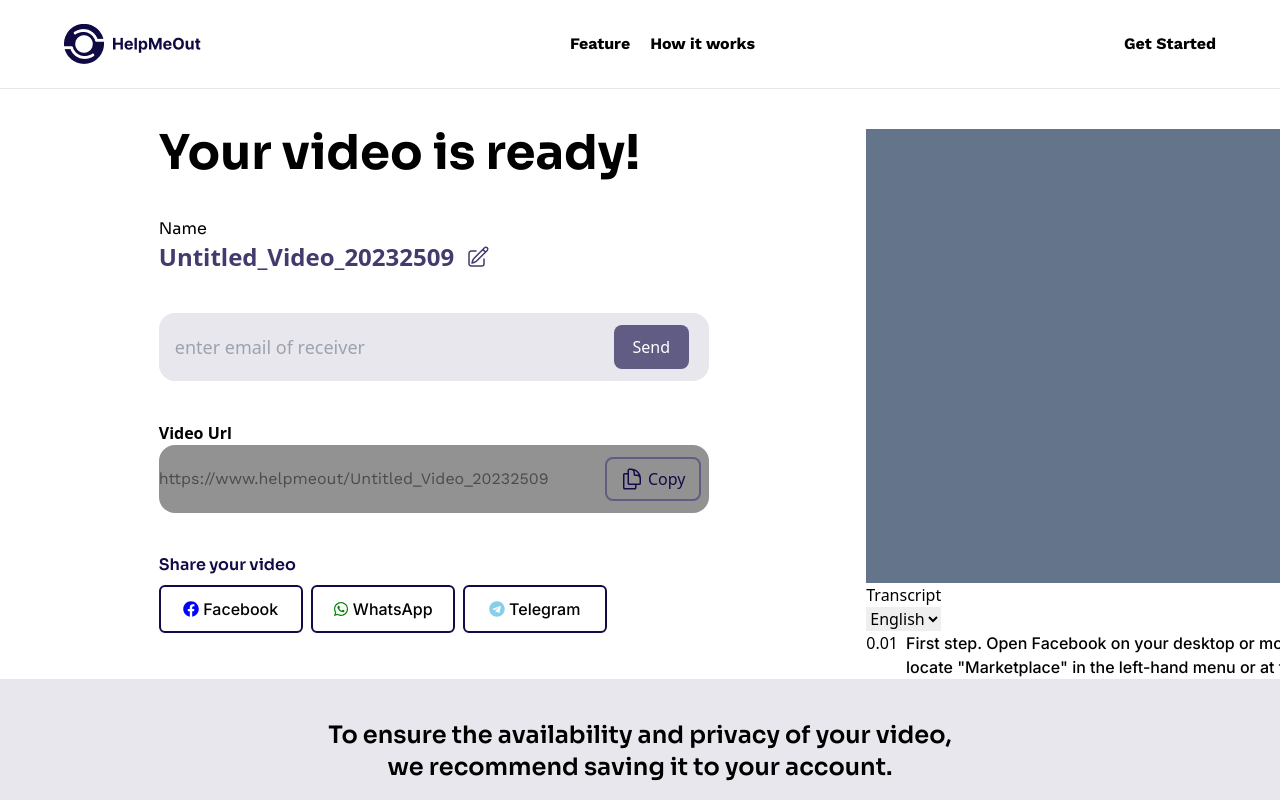
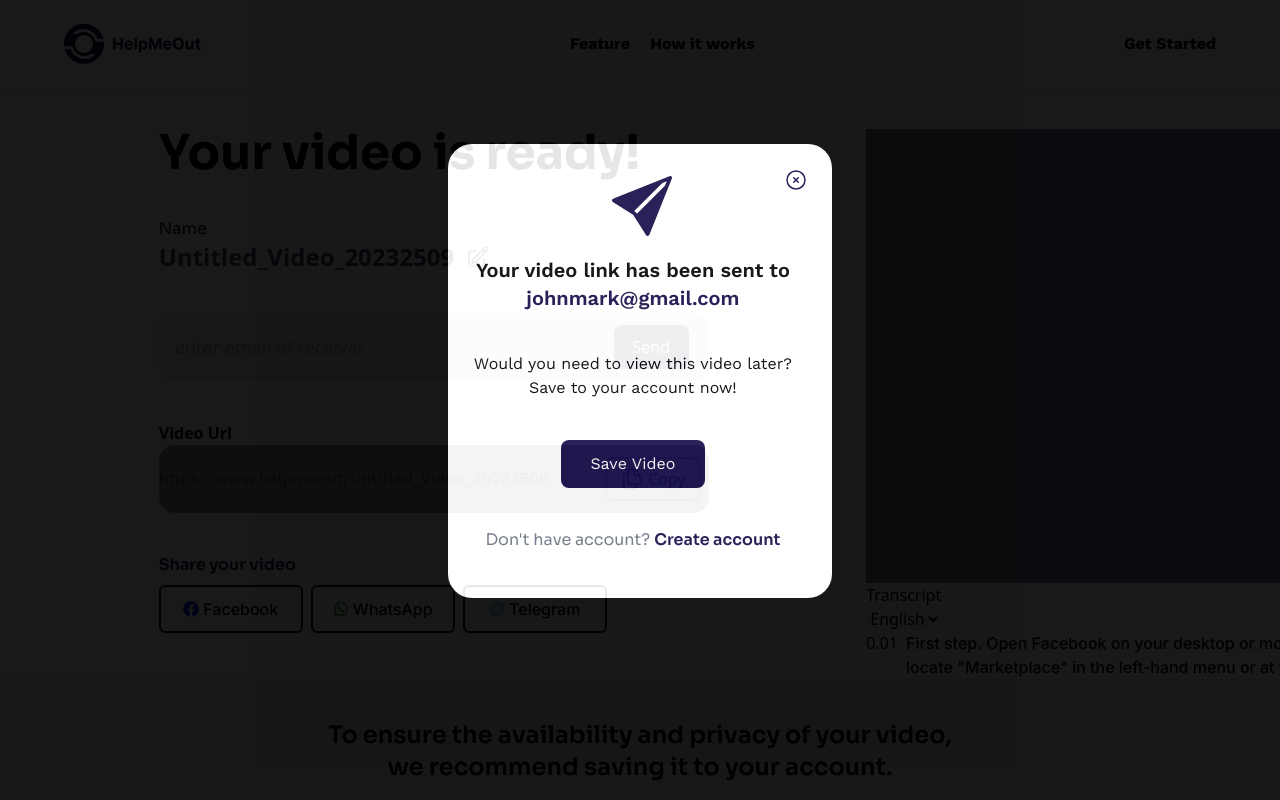
Before and after one commit to austynomilan/chrome_extension, a React (Vite) app in the folder helpmeout/: page /recorded in a window 1280 px wide. Both pictures are taken after a click on the element "Send". Shown: the top 800 px of the page. Built offline with nearby package versions, Linux system fonts and the light colour scheme.

Commit message:
send success component added

```diff
--- a/helpmeout/src/Recorded/recorded.jsx
+++ b/helpmeout/src/Recorded/recorded.jsx
@@ -1,14 +1,21 @@
-import React from 'react'
+import React, { useState } from 'react'
 import Nav from '../components/navBar/Nav'
 import Vidscreen from '../components/vid/vidscreen'
 import Footer from '../components/footer/footer'
 import Save from '../components/SaveVid/save'
+import SendVid from '../components/sendVid/sendVid'
 
 export default function recorded() {
+  const [sent, setSent] = useState(false)
+
+  const toggleSent = () =>{
+    setSent(!sent)
+  }
   return (
-    <div>
+    <div class="relative">
         <Nav />
-        <Vidscreen />
+        <Vidscreen toggleSent={toggleSent}/>
+        {sent && <SendVid toggleSent={toggleSent} />}
         <Save />
         <Footer />
     </div>
--- /dev/null
+++ b/helpmeout/src/components/sendVid/sendVid.jsx
@@ -0,0 +1,35 @@
+import React from 'react';
+import Kite from '/images/kite.png'
+import { BsFillSendFill } from 'react-icons/bs'
+
+export default function sendVid({ toggleSent }) {
+  return (
+    <div class='absolute flex justify-center text-center bg-black opacity-90 h-full w-full top-0'>
+      <div class='bg-white h-454 mt-36 w-96 rounded-3xl relative'>
+        <svg
+          xmlns='http://www.w3.org/2000/svg'
+          fill='none'
+          viewBox='0 0 24 24'
+          stroke-width='1.5'
+          stroke='currentColor'
+          onClick={toggleSent}
+          class='w-6 h-6 absolute cursor-pointer text-primary-100 right-6 top-6'
+        >
+          <path
+            stroke-linecap='round'
+            stroke-linejoin='round'
+            d='M9.75 9.75l4.5 4.5m0-4.5l-4.5 4.5M21 12a9 9 0 11-18 0 9 9 0 0118 0z'
+          />
+        </svg>
+        <BsFillSendFill size={60} class="absolute right-40 top-8 text-primary-100"/>
+        <div class="absolute top-28 right-10">
+            <p class="font-semibold font-def text-xl mb-10">Your video link has been sent to <br />
+            <span class="text-primary-100 font-semibold font-def text-xl">johnmark@gmail.com</span></p>
+            <p class="font-def ">Would you need to view this video later? <br /> Save to your account now!</p>
+            <button class="bg-primary-100 text-white mt-10 mb-10 rounded-lg w-36 h-12 font-def">Save Video</button>
+            <p class="font-sora text-gray-500">Don't have account?<span class="text-primary-100 font-sora font-semibold ml-1 cursor-pointer">Create account</span></p>
+        </div>
+      </div>
+    </div>
+  );
+}
--- a/helpmeout/src/components/vid/vidscreen.jsx
+++ b/helpmeout/src/components/vid/vidscreen.jsx
@@ -1,9 +1,9 @@
 import React from 'react';
 import { FaFacebook, FaWhatsapp, FaTelegram } from 'react-icons/fa';
 
-export default function vidscreen() {
+export default function vidscreen({ toggleSent }) {
   return (
-    <div class="flex justify-around ml-20 w-1440 mr-20 mt-10">
+    <div class='flex justify-around ml-20 w-1440 mr-20 mt-10'>
       <div>
         <p class='text-5xl font-bold font-sora'>Your video is ready!</p>
         <div>
@@ -33,7 +33,7 @@ export default function vidscreen() {
               type='text'
               placeholder='enter email of receiver'
             />
-            <span class='bg-primary-300 cursor-pointer text-white h-11 w-75 items-center flex justify-center rounded-lg text-manrope mr-5'>
+            <span onClick={toggleSent} class='bg-primary-300 cursor-pointer text-white h-11 w-75 items-center flex justify-center rounded-lg text-manrope mr-5'>
               Send
             </span>
           </div>
@@ -86,15 +86,15 @@ export default function vidscreen() {
         </div>
       </div>
       <div>
-        <div class="w-575 h-454 bg-slate-500"></div>
+        <div class='w-575 h-454 bg-slate-500'></div>
         <p>Transcript</p>
         <select name='language'>
           <option value='volvo'>English</option>
           <option value='volvo'>French</option>
         </select>
-        <div class="flex w-575 h-auto">
-          <span class="mr-2 ">0.01</span>
-          <p class="text-base font-medium font-inter">
+        <div class='flex w-575 h-auto'>
+          <span class='mr-2 '>0.01</span>
+          <p class='text-base font-medium font-inter'>
             First step. Open Facebook on your desktop or mobile device and
             locate "Marketplace" in the left-hand menu or at the top of the{' '}
           </p>
--- a/helpmeout/tailwind.config.js
+++ b/helpmeout/tailwind.config.js
@@ -35,7 +35,9 @@ export default {
         '427': "26.69rem",
         '75': "4.6875rem",
         '575': "35.9375rem",
-        '1440': "90rem"
+        '1440': "90rem",
+        '598': "37.375rem",
+        '876': "54.75rem"
       },
       fontSize: {
         '28l': "1.75rem",
```
Also changed, not shown: helpmeout/public/images/kite.png (added).
